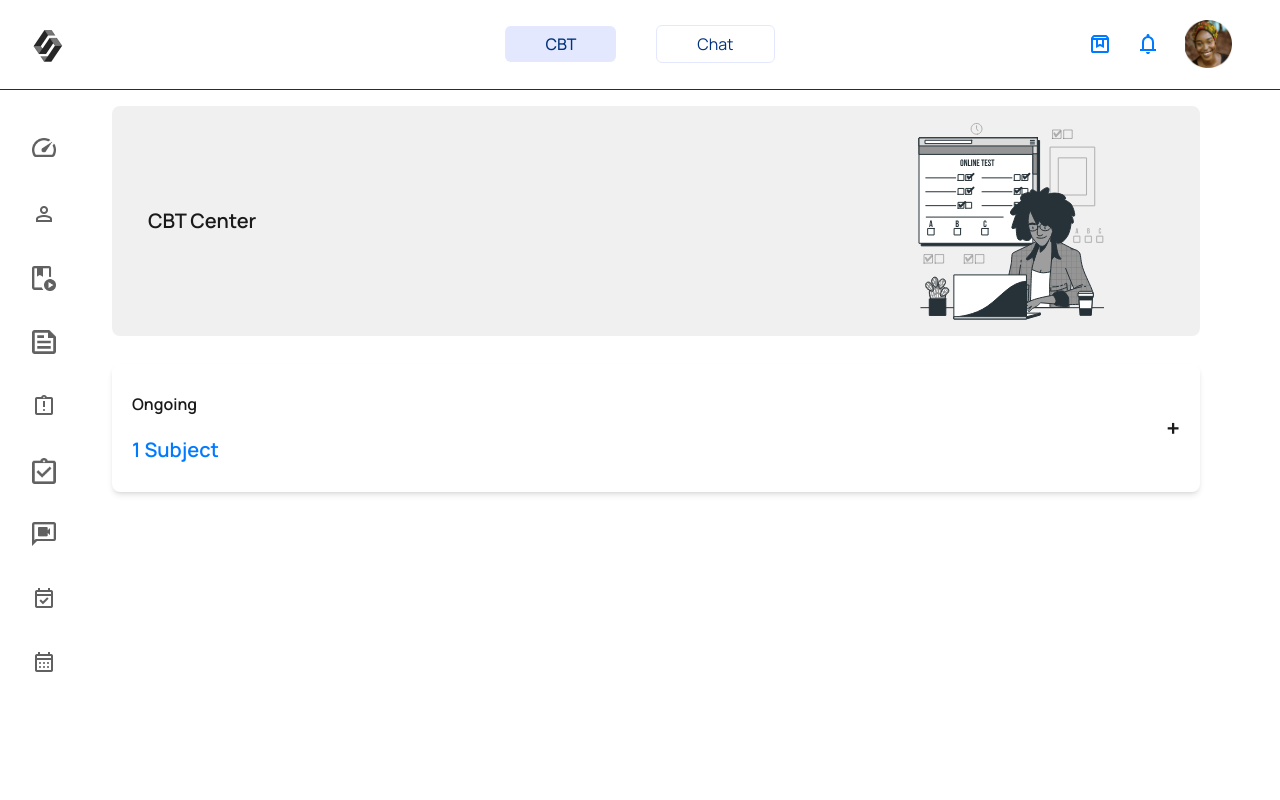
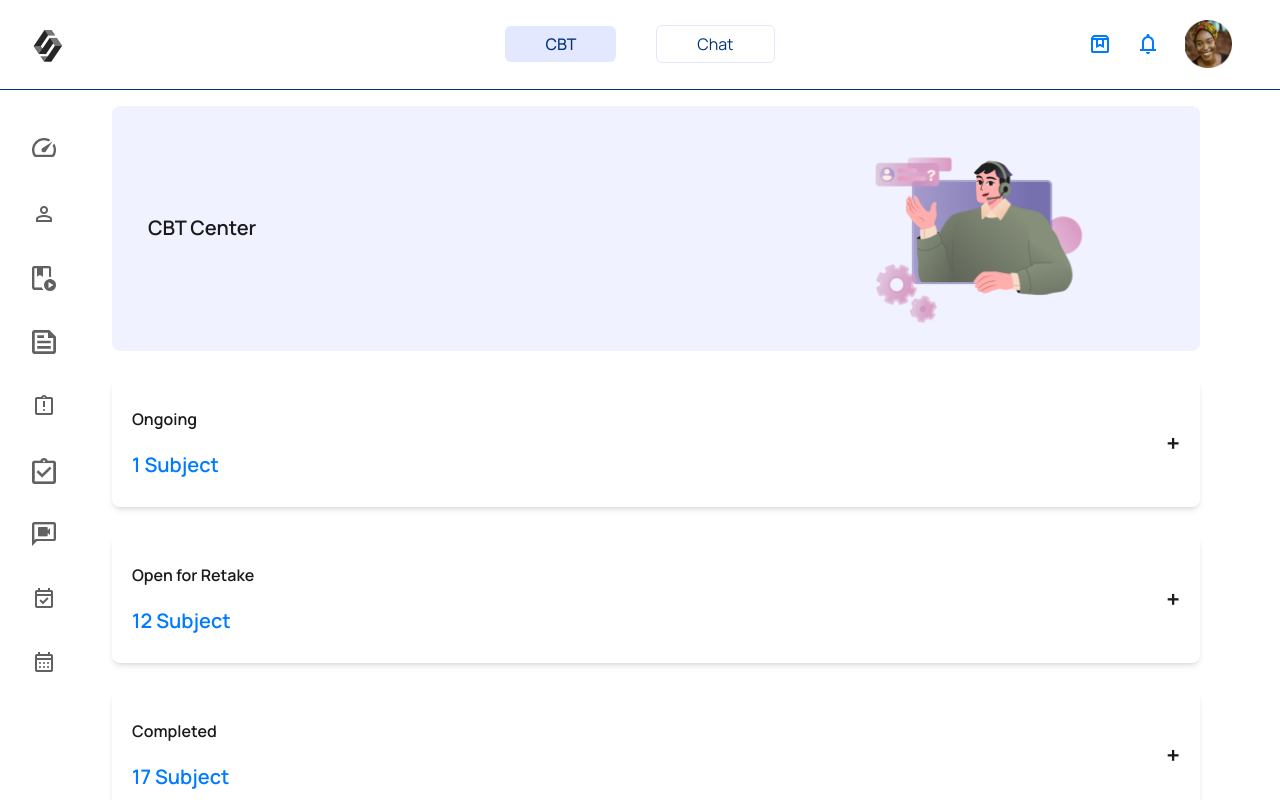
Before and after one commit to AJ1732/capstone_schoolbase_lms, a React (Vite) app: page /software/cbt in a window 1280 px wide. Built offline with nearby package versions, Linux system fonts and the light colour scheme.

Commit message:
chore: update styles for cbt section

```diff
--- a/src/anatomy/Pages/CBT/CBT.jsx
+++ b/src/anatomy/Pages/CBT/CBT.jsx
@@ -1,5 +1,6 @@
 import React, { useState } from 'react'
-import cbt from '../../../assets/cbt.svg'
+// import cbt from '../../../assets/cbt.svg'
+import cbt from '../../../assets/cbt.png'
 import { CommAccordion } from '../../../components/Accordion/Accordions'
 
 const CBT = () => {
@@ -7,14 +8,16 @@ const CBT = () => {
 
   return (
     <section className='grid grid-cols-1 gap-7'>
-      <div className='min-h-56 bg-[#F0F0F0] | py-4 pl-9 pr-24 | flex justify-between items-center rounded-lg'>
+      <div className='min-h-56 bg-primary-50 | py-4 pl-9 pr-24 | flex justify-between items-center rounded-lg'>
         <h4 className='font-semibold text-xl text-[#1A1A1A] '>CBT Center</h4>
-        <figure>
+        <figure className='w-64'>
           <img src={cbt} alt="CBT image" />
         </figure>
       </div>
 
       <CommAccordion status={`Ongoing`} title={`1 Subject`} content={`This is Content`} />
+      <CommAccordion status={`Open for Retake`} title={`12 Subject`} content={`This is Content`} />
+      <CommAccordion status={`Completed`} title={`17 Subject`} content={`This is Content`} />
     </section>
   )
 }
```
Also changed, not shown: src/assets/cbt.png (added).
